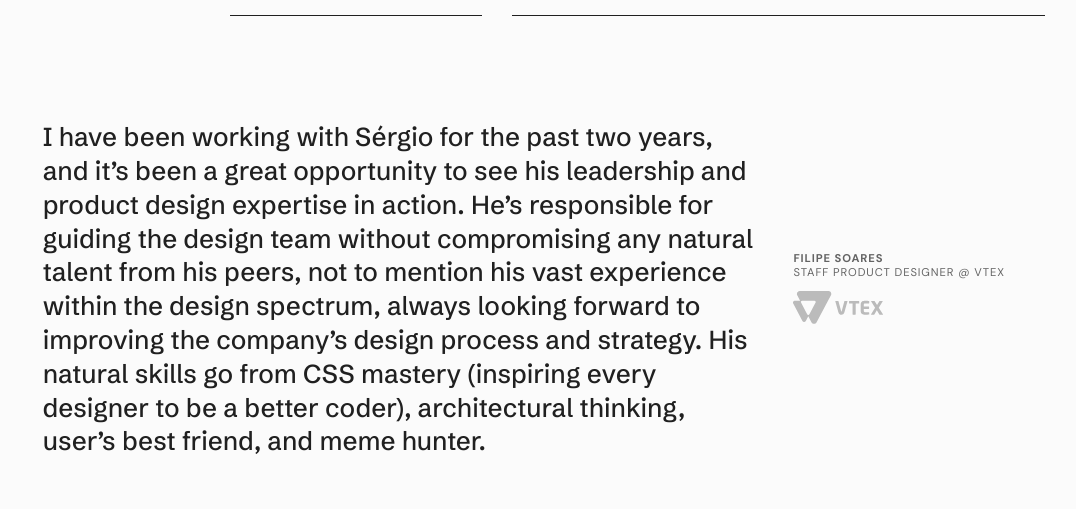
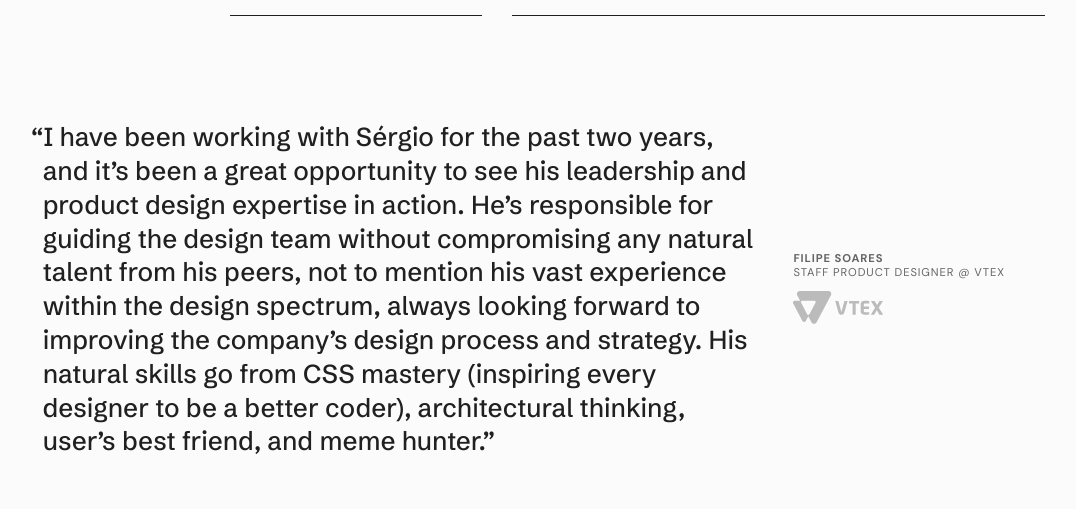
Before and after one commit to sergiofontes/fontes.cc, a Next.js app: page / in a window 1280 px wide. Shown: the part 4300-4809 px from the top of the page, without its empty margins (190-1266 px from the left). Built offline with nearby package versions, Linux system fonts and the light colour scheme.

Commit message:
Hang quote marks via hanging-punctuation, add testimonial quotes

```diff
--- a/components/about/testimonial.js
+++ b/components/about/testimonial.js
@@ -1,18 +1,18 @@
-import Logo from '../logos/';
+import Logo from "../logos/";
 
 export default function Experience() {
   return (
     <figure id="testimonial" className="testimonial grid content">
       <blockquote>
         <p className="lead">
-          I have been working with Sérgio for the past two years, and it’s been a great
-          opportunity to see his leadership and product design expertise in action.
-          He’s responsible for guiding the design team without compromising any natural
-          talent from his peers, not to mention his vast experience within the design
-          spectrum, always looking forward to improving the company’s design process
-          and strategy. His natural skills go from CSS mastery (inspiring every
-          designer to be a better coder), architectural thinking, user’s best friend,
-          and meme hunter.
+          “I have been working with Sérgio for the past two years, and it’s been
+          a great opportunity to see his leadership and product design expertise
+          in action. He’s responsible for guiding the design team without
+          compromising any natural talent from his peers, not to mention his
+          vast experience within the design spectrum, always looking forward to
+          improving the company’s design process and strategy. His natural
+          skills go from CSS mastery (inspiring every designer to be a better
+          coder), architectural thinking, user’s best friend, and meme hunter.”
         </p>
       </blockquote>
       <figcaption>
--- a/components/quote/quote.scss
+++ b/components/quote/quote.scss
@@ -34,10 +34,6 @@
     grid-column: var(--content-start) / span 8;
     padding-right: var(--space-md);
   }
-
-  // Hang the opening quotation mark into the gutter so the glyph optically
-  // aligns with the text block below it.
-  .lead { text-indent: -.45em; }
 }
 
 // Attribution — narrower column, sits under the quote ─────────────────────────────
--- a/styles/typography.scss
+++ b/styles/typography.scss
@@ -113,6 +113,16 @@ small,
 blockquote,
 figure { margin: 0; }
 
+// Hang an opening quotation mark / bracket into the margin so the glyph optically
+// aligns with the text block below it (the case Quote and the testimonial). Native
+// today only in Safari; browsers without it fall back to a negative indent on the
+// blockquote’s `.lead`, tuned to the glyph’s optical width.
+blockquote { hanging-punctuation: first; }
+
+@supports not (hanging-punctuation: first) {
+  blockquote .lead { text-indent: -.45em; }
+}
+
 figcaption {
   font-family: var(--font-title);
   font-size: .75rem;
```
